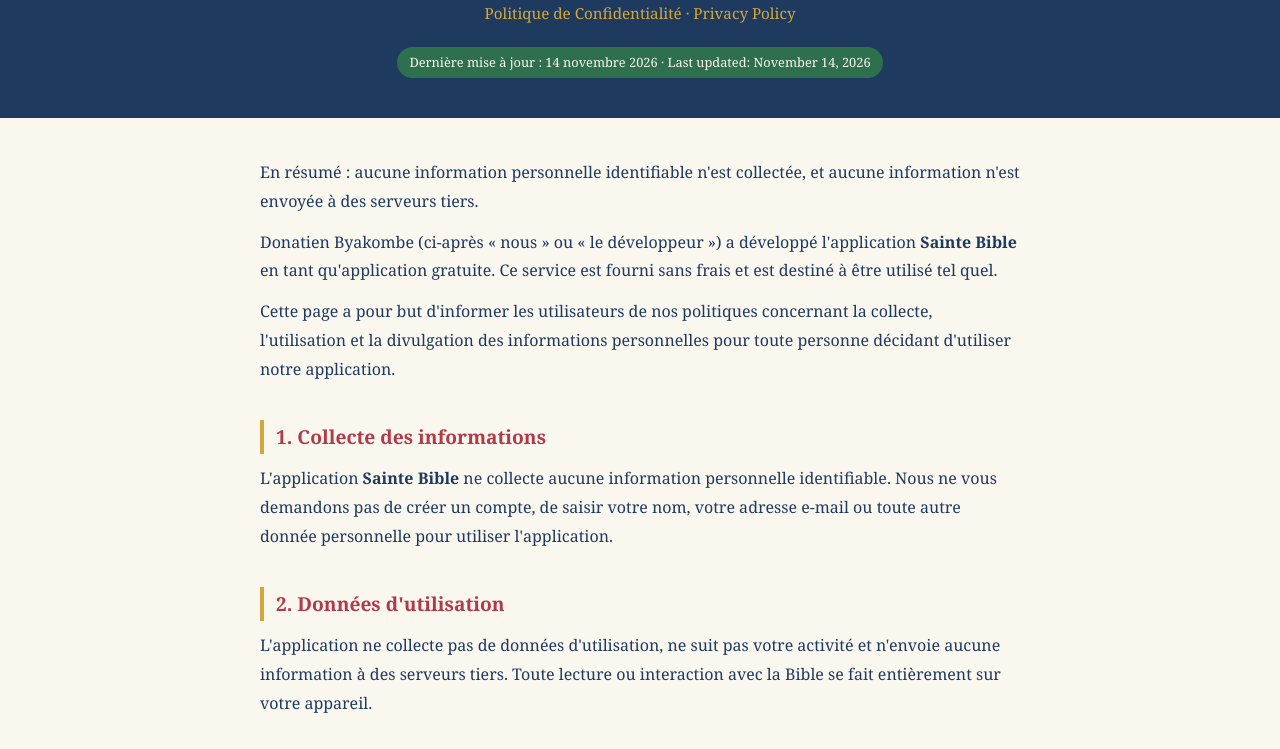
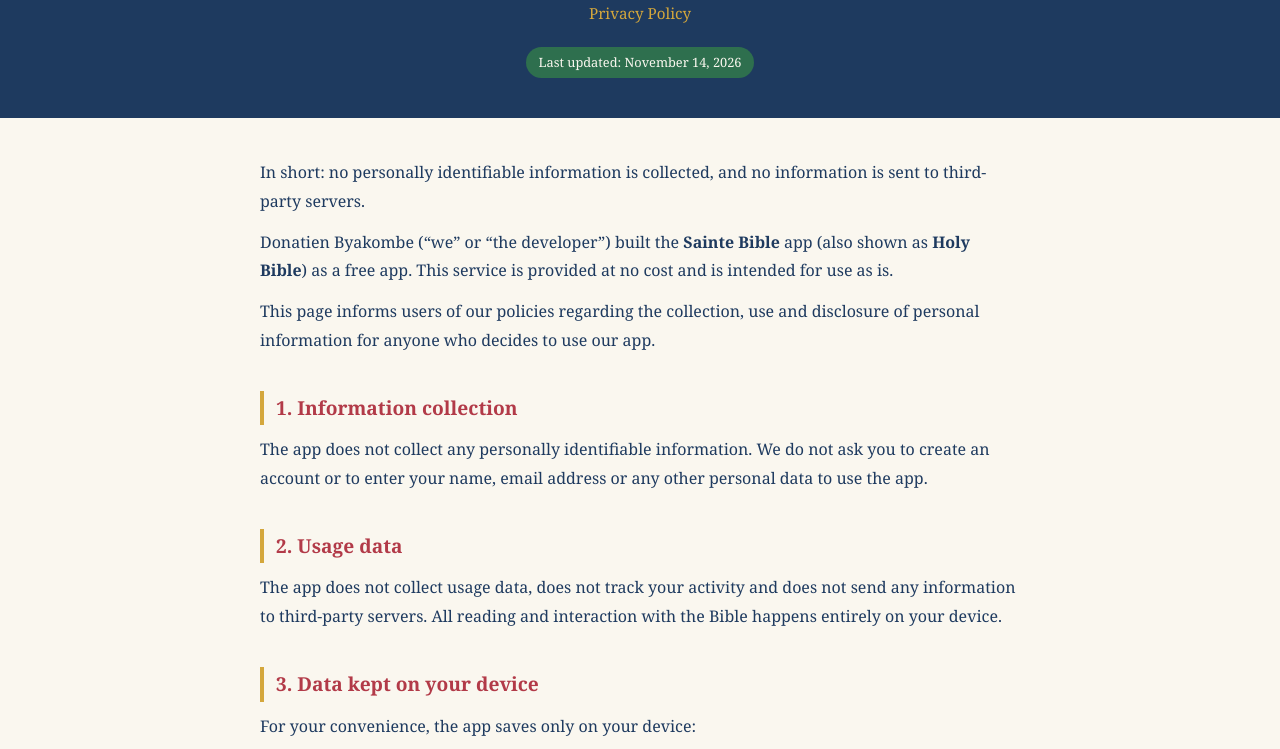
Before and after one commit to 1donatien0/bible, a plain HTML site: page privacy_policy.html in a window 1280 px wide. Shown: the part 106-855 px from the top of the page. Drawn offline with Linux system fonts and the light colour scheme.

Commit message:
Afficher une seule langue selon l'appareil du visiteur

```diff
--- a/privacy_policy.html
+++ b/privacy_policy.html
@@ -70,11 +70,10 @@
       margin: 0 0 12px 24px;
     }
 
-    .separator {
-      border: none;
-      border-top: 1px solid #d4a73c;
-      margin: 56px 0 8px;
-    }
+    .t-en { display: none; }
+    html.en .t-en { display: block; }
+    html.en span.t-en { display: inline; }
+    html.en .t-fr { display: none; }
 
     footer {
       text-align: center;
@@ -85,15 +84,26 @@
       background: #f2ead6;
     }
   </style>
+  <script>
+    // Une seule langue affichée : français si l'appareil est en français, anglais sinon.
+    (function () {
+      var lang = (navigator.languages && navigator.languages[0]) || navigator.language || 'fr';
+      if (!/^fr/i.test(lang)) {
+        document.documentElement.lang = 'en';
+        document.documentElement.className += ' en';
+        document.title = 'Privacy Policy – Sainte Bible';
+      }
+    })();
+  </script>
 </head>
 <body>
 <header>
   <h1>Sainte Bible</h1>
-  <p>Politique de Confidentialité · Privacy Policy</p>
-  <span class="badge">Dernière mise à jour : 14 novembre 2026 · Last updated: November 14, 2026</span>
+  <p><span class="t-fr">Politique de Confidentialité</span><span class="t-en">Privacy Policy</span></p>
+  <span class="badge"><span class="t-fr">Dernière mise à jour : 14 novembre 2026</span><span class="t-en">Last updated: November 14, 2026</span></span>
 </header>
 <main>
-<section lang="fr">
+<section class="t-fr" lang="fr">
   <p>En résumé : aucune information personnelle identifiable n'est collectée, et aucune information n'est envoyée à des serveurs tiers.</p>
   <p>Donatien Byakombe (ci-après « nous » ou « le développeur ») a développé l'application <strong>Sainte Bible</strong> en tant qu'application gratuite. Ce service est fourni sans frais et est destiné à être utilisé tel quel.</p>
   <p>Cette page a pour but d'informer les utilisateurs de nos politiques concernant la collecte, l'utilisation et la divulgation des informations personnelles pour toute personne décidant d'utiliser notre application.</p>
@@ -130,9 +140,7 @@
   <p><strong>📧 byakombe@aol.com</strong></p>
 </section>
 
-<hr class="separator">
-
-<section lang="en">
+<section class="t-en" lang="en">
   <p>In short: no personally identifiable information is collected, and no information is sent to third-party servers.</p>
   <p>Donatien Byakombe (“we” or “the developer”) built the <strong>Sainte Bible</strong> app (also shown as <strong>Holy Bible</strong>) as a free app. This service is provided at no cost and is intended for use as is.</p>
   <p>This page informs users of our policies regarding the collection, use and disclosure of personal information for anyone who decides to use our app.</p>
@@ -170,7 +178,7 @@
 </section>
 </main>
 <footer>
-  &copy; 2026 Sainte Bible – Donatien Byakombe. Tous droits réservés. · All rights reserved.
+  &copy; 2026 Sainte Bible – Donatien Byakombe. <span class="t-fr">Tous droits réservés.</span><span class="t-en">All rights reserved.</span>
 </footer>
 </body>
 </html>
```
